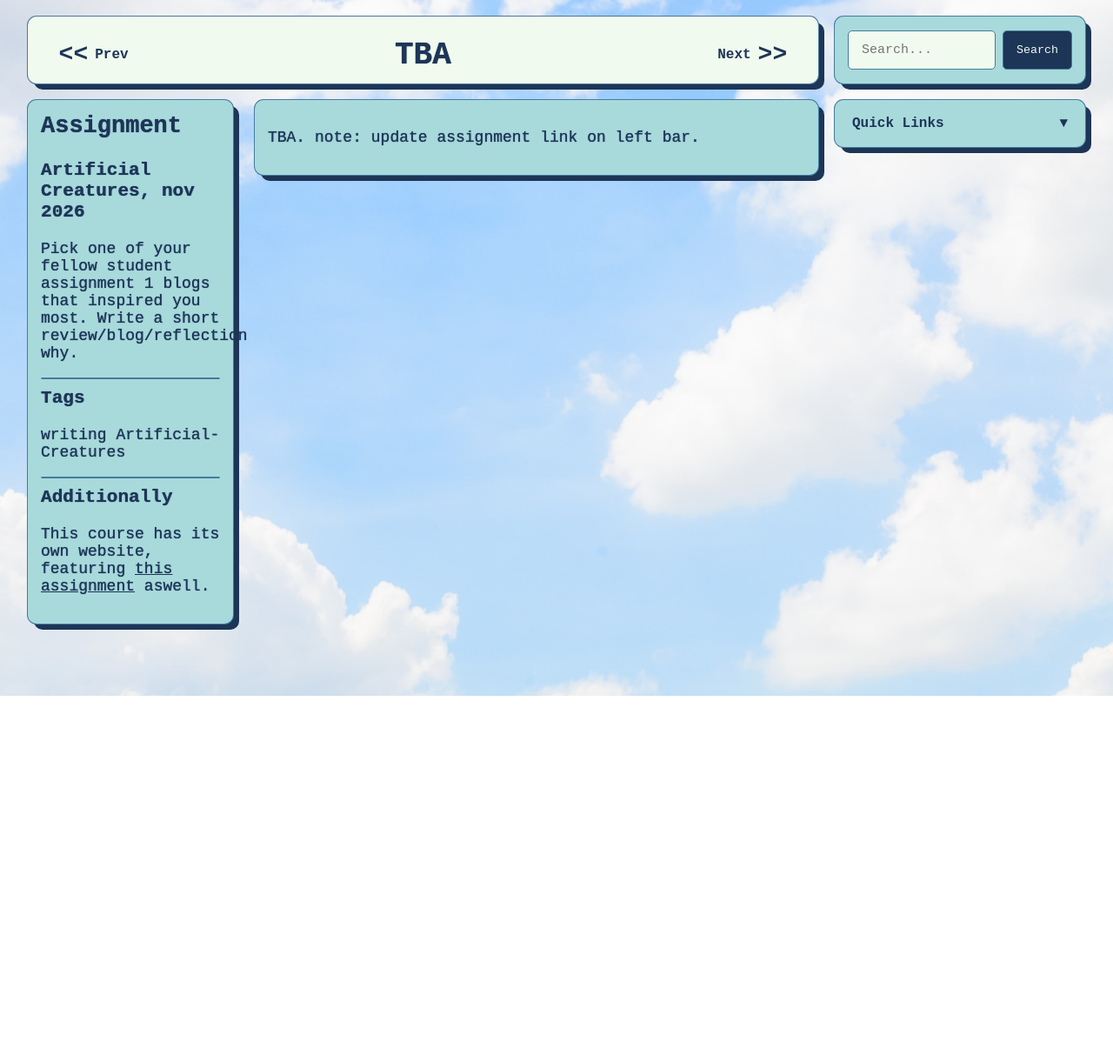
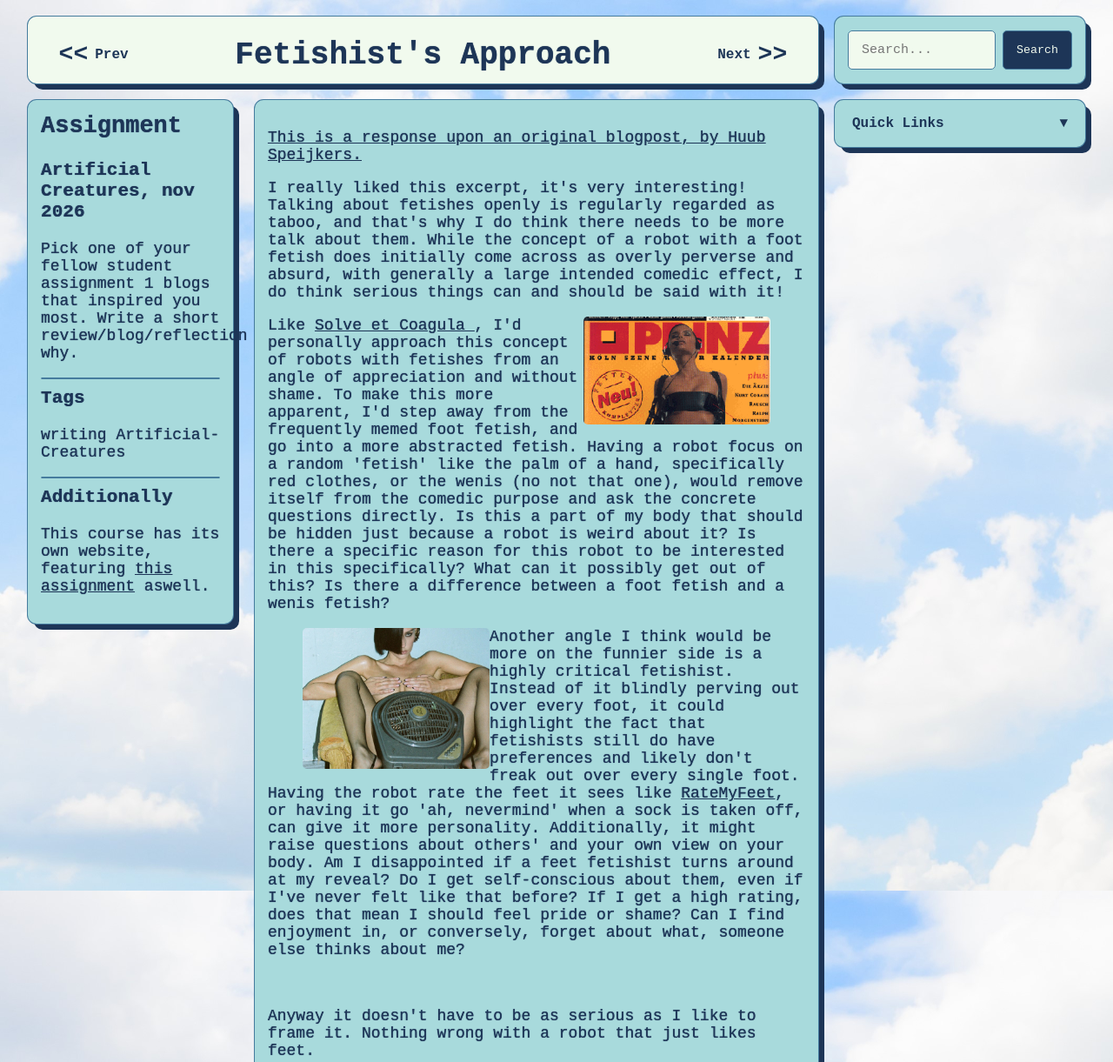
Before and after one commit to lars-rooij/lars-rooij.github.io, a plain HTML site: page assignments/ArtCreat-2.html in a window 1280 px wide. Shown: the top 1221 px of the page at 87% size. Before the commit the page ends 800 px from the top, so only its background shows below. Drawn offline with Linux system fonts and the light colour scheme.

Commit message:
artificial creatures ass2

```diff
--- a/assignments/ArtCreat-2.html
+++ b/assignments/ArtCreat-2.html
@@ -18,7 +18,7 @@
                 </button>
 
                 <div class="header-center">
-                    <h1>TBA</h1>
+                    <h1>Fetishist's Approach</h1>
                 </div>
 
                 <button class="header-button header-button-right" type="button" onclick="location.href='ArtCreat-3.html'">
@@ -48,16 +48,84 @@
 
                     <h3>Additionally</h3>
                                         <p>
-                        This course has its own website, featuring <a href="https://sites.google.com/view/artificial-creatures-2026/portfolios/le-de-rooij/perma-mods">this assignment</a> aswell.
+                        This course has its own website, featuring <a href="https://sites.google.com/view/artificial-creatures-2026/portfolios/le-de-rooij/fetishists-approach">this assignment</a> aswell.
                     </p>
                 </article>
 
                 <article class="column right-column">
 
-                    <p>
-                        TBA.
-                        note: update assignment link on left bar.
-                    </p>
+    <p>
+        <a href="https://sites.google.com/view/artificial-creatures-2026/portfolios/huub-speijkers/would-you-mind-taking-those-off" target="_blank">
+            This is a response upon an original blogpost, by Huub Speijkers.
+        </a>
+    </p>
+
+    <p>
+        I really liked this excerpt, it's very interesting! Talking about fetishes openly is regularly regarded as taboo, and that's why I do think there needs to be more talk about them. While the concept of a robot with a foot fetish does initially come across as overly perverse and absurd, with generally a large intended comedic effect, I do think serious things can and should be said with it!
+    </p>
+
+    <p>
+        <figure>
+            <img
+                src="../imgs/creatures1.png"
+                alt="Image accompanying the discussion of abstract fetishes"
+                style="width:40%; float:right"
+            >
+        </figure>
+    </p>
+
+    <p>
+        Like
+        <a href="https://stensliehome.wordpress.com/wp-content/uploads/2014/06/solve-et-coagula-pdf.pdf" target="_blank">
+            Solve et Coagula
+        </a>,
+        I'd personally approach this concept of robots with fetishes from an angle of appreciation and without shame. To make this more apparent, I'd step away from the frequently memed foot fetish, and go into a more abstracted fetish. Having a robot focus on a random 'fetish' like the palm of a hand, specifically red clothes, or the wenis (no not that one), would remove itself from the comedic purpose and ask the concrete questions directly. Is this a part of my body that should be hidden just because a robot is weird about it? Is there a specific reason for this robot to be interested in this specifically? What can it possibly get out of this? Is there a difference between a foot fetish and a wenis fetish?
+    </p>
+
+    <p>
+        <figure>
+            <img
+                src="../imgs/creatures2.jpg"
+                alt="Image accompanying the discussion of a critical fetishist"
+                style="width:40%; float:left"
+            >
+        </figure>
+    </p>
+    <p>
+        Another angle I think would be more on the funnier side is a highly critical fetishist. Instead of it blindly perving out over every foot, it could highlight the fact that fetishists still do have preferences and likely don't freak out over every single foot. Having the robot rate the feet it sees like
+        <a href="https://ratemyfeet.com/" target="_blank">RateMyFeet</a>,
+        or having it go 'ah, nevermind' when a sock is taken off, can give it more personality. Additionally, it might raise questions about others' and your own view on your body. Am I disappointed if a feet fetishist turns around at my reveal? Do I get self-conscious about them, even if I've never felt like that before? If I get a high rating, does that mean I should feel pride or shame? Can I find enjoyment in, or conversely, forget about what, someone else thinks about me?
+    </p>
+
+
+ <br>
+    <p>
+        Anyway it doesn't have to be as serious as I like to frame it. Nothing wrong with a robot that just likes feet.
+    </p>
+
+    <br>
+
+        <p>
+        <figure>
+            <img
+                src="../imgs/creatures3.jpg"
+                alt="Image accompanying the proposed ear-fetish robot"
+                style="width:40%; float:right"
+            >
+        </figure>
+    </p>
+
+    <p>
+        If I had the balls to make such a robot, I'd like to make one building off my first proposal, an absurd fetish. Something like an ear fetish, where it politely asks you to turn your head, move your hair to the side, or let it have a closer look, much like proposed in the original blog. Placing it closer to someone's face, having it not be on the ground below you, and having it be very hard to see because of its location and goals, are some things I think would highlight the experience more.
+    </p>
+
+    <p>
+        I think the interesting part of this experience would be the contrast between something that is inherently quite absurd, and the potentially uncomfortable intimacy of the interaction. While the robot's intentions might be relatively harmless, having something constantly request to inspect a part of your body could make you surprisingly self-conscious. I'd like to explore that boundary between finding something funny, feeling uncomfortable, and eventually becoming accustomed to being appreciated in an unusual way.
+    </p>
+
+
+
+</article>
 
                 </article>
             </section>
--- a/search.js
+++ b/search.js
@@ -4,17 +4,23 @@
 // gets shown in this order. new assingments should go at the top.
 const assignments = [
     {
+        title: "Fetishist's Approach",
+        description: "Pick one of your fellow student assignment 1 blogs  that inspired you most. Write a short review/blog/reflection why.",
+        tags: [ "writing", "ArtificialCreatures"],
+        url: "assignments/ArtCreat-2.html"
+    },
+    {
         title: "Permanent Modifications",
         description: "Pick a specific element of creatureness, find one or more examples of artificial creatures that express, illustrate or question this dimension",
         tags: [ "writing", "ArtificialCreatures"],
         url: "assignments/ArtCreat-1.html"
     },
-    {
-        title: "Creativity Tool",
-        description: " Create a tool for being creative with!",
-        tags: [ "code", "programming", "interactive", "p5.js", "CreativeComputation"],
-        url: "assignments/creaComp-project1.html"
-    },
+    // {
+    //     title: "Creativity Tool",
+    //     description: " Create a tool for being creative with!",
+    //     tags: [ "code", "programming", "interactive", "p5.js", "CreativeComputation"],
+    //     url: "assignments/creaComp-project1.html"
+    // },
     {
         title: "The limits of Recognition",
         description: "Develop your own narrative for a sixth strategy regarding the creation of art.",
```
Also changed, not shown: assignments/ArtCreat-1.html (+3 -3 lines), imgs/creatures1.png (added), imgs/creatures2.jpg (added), imgs/creatures3.jpg (added), 1 other file.
